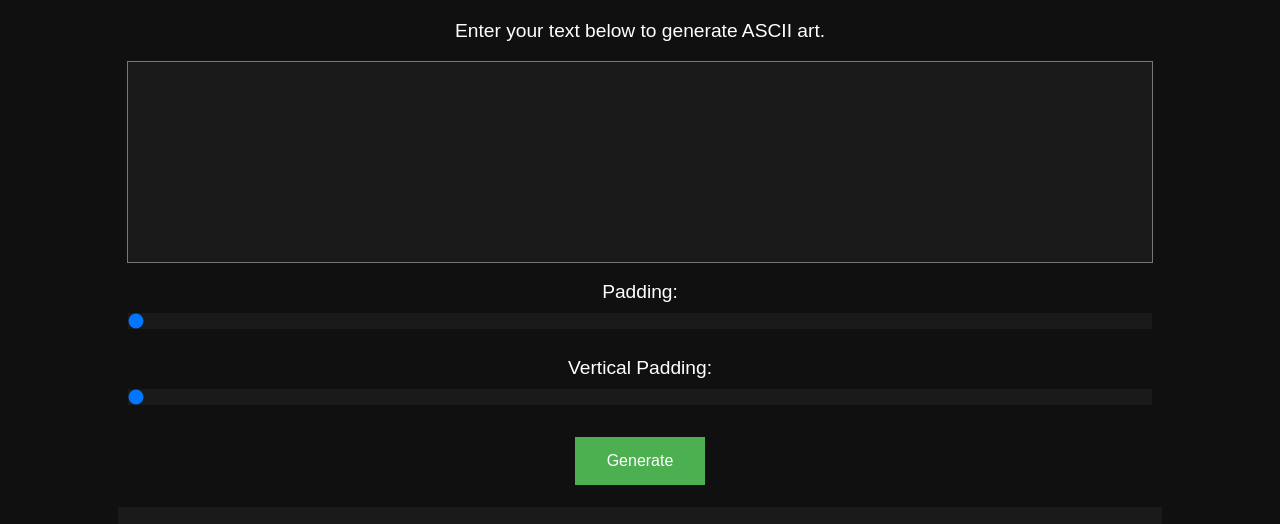
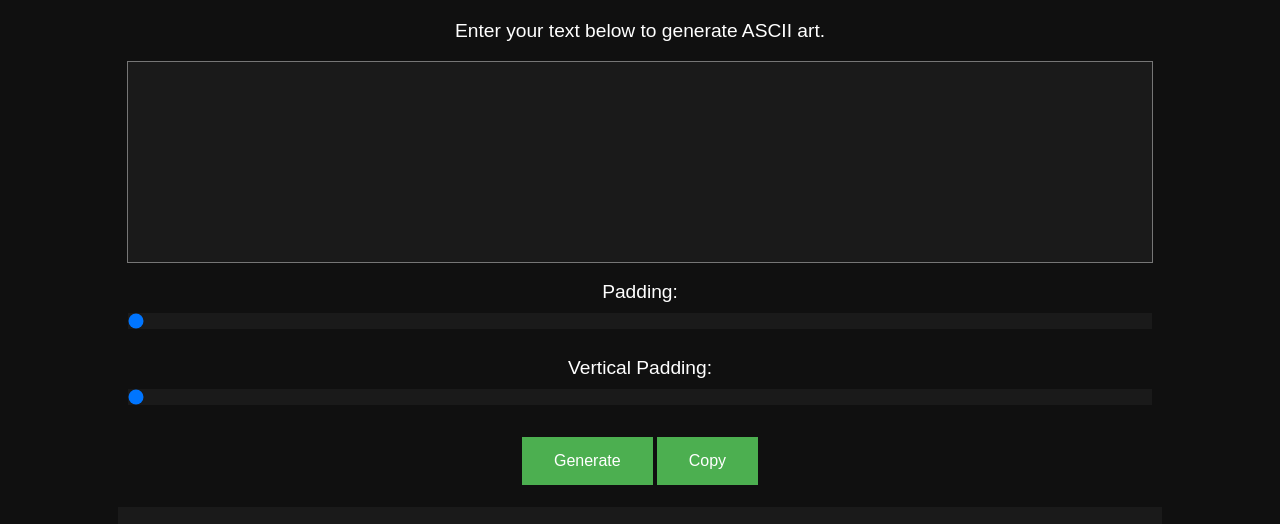
Before and after one commit to Ma2terB1ast3r/ASCII-Generator, a plain HTML site: page index.html in a window 1280 px wide. Shown: the part 76-600 px from the top of the page. Drawn offline with Linux system fonts and the light colour scheme.

Commit message:
Added copy button

```diff
--- a/index.html
+++ b/index.html
@@ -19,7 +19,10 @@
         <label for="verticalPadding">Vertical Padding:</label>
         <input type="range" id="verticalPadding" min="0" max="20" value="0" oninput="generate()">
         <br>
-        <button onclick="generate()">Generate</button>
+        <div class="button-container">
+            <button onclick="generate()">Generate</button>
+            <button onclick="copyText()">Copy</button>
+        </div>
         <br>
         <pre id="output"></pre>
     </div>
--- a/script.js
+++ b/script.js
@@ -43,3 +43,13 @@ function generate() {
 
     document.getElementById('output').innerText = output;
 }
+
+function copyText() {
+    const output = document.getElementById('output');
+    const range = document.createRange();
+    range.selectNode(output);
+    window.getSelection().removeAllRanges();
+    window.getSelection().addRange(range);
+    document.execCommand('copy');
+    window.getSelection().removeAllRanges();
+}
--- a/style.css
+++ b/style.css
@@ -39,6 +39,13 @@ button {
     cursor: pointer;
 }
 
+.button-container {
+    display: flex;
+    justify-content: center;
+    align-items: center;
+    flex-direction: row;
+}
+
 input[type="range"] {
     width: 80%;
     margin: 0;
```
Also changed, not shown: 1 other file.
